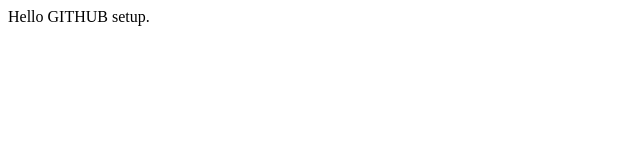
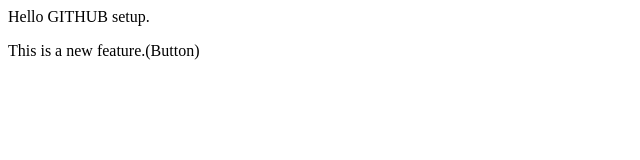
Before and after one commit to manas2501/LocalRepo, a plain HTML site: page index.html in a window 1280 px wide. Shown: the whole page, without its empty margins (0-640 px from the left). Drawn offline with Linux system fonts and the light colour scheme.

```diff
--- a/index.html
+++ b/index.html
@@ -1 +1,2 @@
 <p>Hello GITHUB setup.</p>
+<p>This is a new feature.(Button)</p>
```
